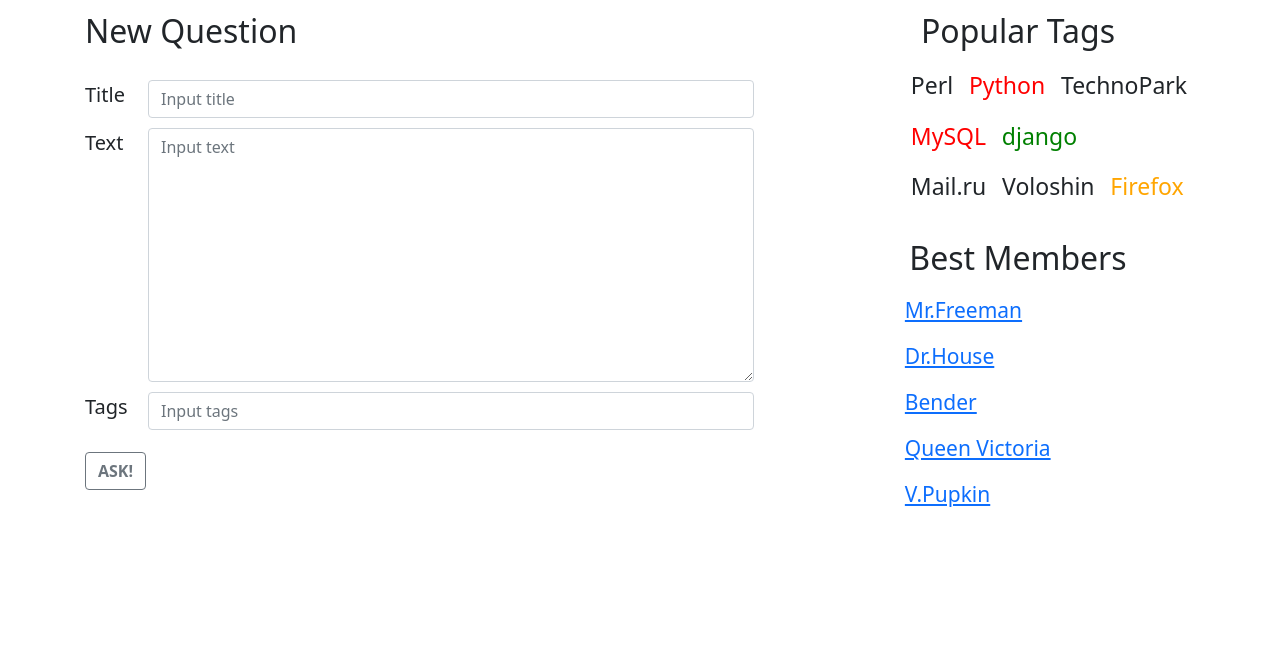
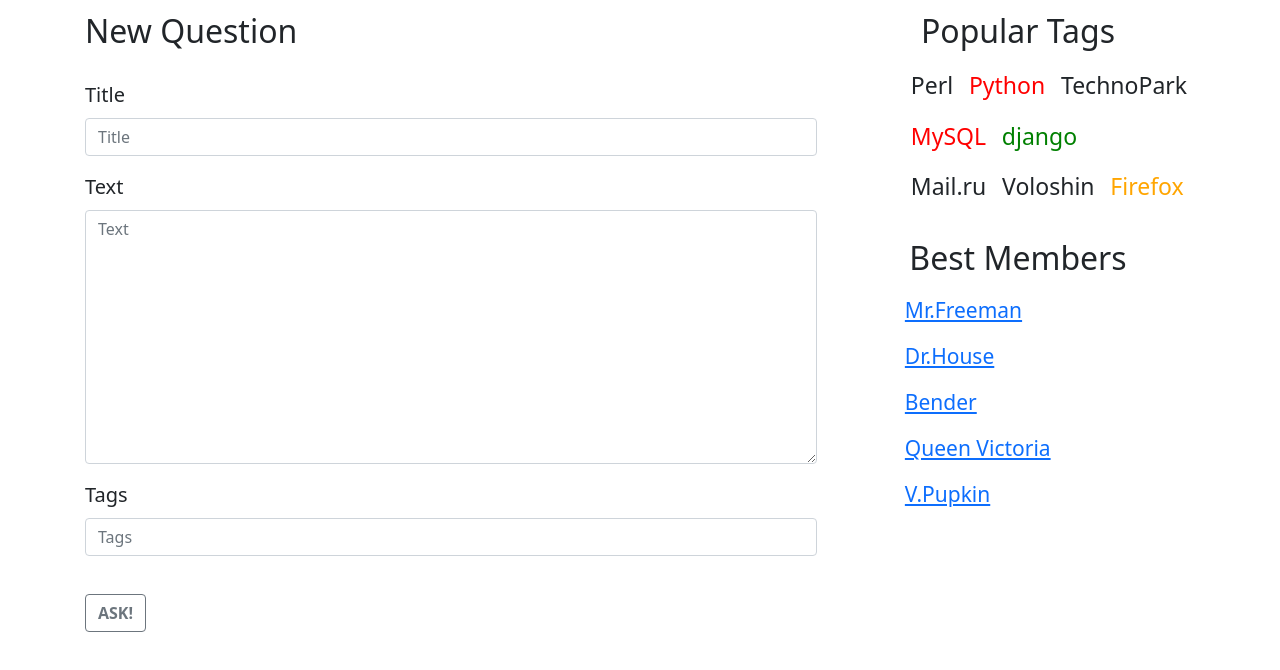
Before and after one commit to Lyalyashechka/askMeRudukh_tp_web_1_sem, a Django app: page /ask/ in a window 1280 px wide. Shown: the part 58-728 px from the top of the page. Run offline with Django 3.2, Linux system fonts and the light colour scheme; the visitor is signed in with stand-in values (Sample User, id 1); some libraries are stand-ins or nearby versions.

Commit message:
added addition ask

```diff
--- a/app/forms.py
+++ b/app/forms.py
@@ -1,5 +1,5 @@
 from django import forms
-from app.models import User
+from app.models import User, Question
 
 
 class LoginForm(forms.Form):
@@ -17,3 +17,12 @@ class SignUpForm(forms.ModelForm):
     class Meta:
         model = User
         fields = ('first_name', 'last_name', 'username', 'email',)
+
+
+class AskForm(forms.ModelForm):
+    title = forms.CharField()
+    text = forms.TextInput()
+    tags = forms.CharField()
+    class Meta:
+        model = Question
+        fields = ['title', 'text', 'tags']
--- a/app/views.py
+++ b/app/views.py
@@ -5,6 +5,8 @@ from django.core.paginator import EmptyPage, PageNotAnInteger, Paginator
 from app.models import *
 from django.contrib import auth
 from app.forms import *
+from django.contrib.auth.decorators import login_required
+
 
 def paginate(objects_list, request, per_page=5):
     paginator = Paginator(objects_list, per_page)
@@ -21,9 +23,24 @@ def hot(request):
     question = paginate(Question.objects.most_popular(), request)
     return render(request, 'index.html', {'questions': question})
 
-
+@login_required(login_url='/login/')
 def ask(request):
-    return render(request, 'ask.html', {})
+    if request.method == 'GET':
+        form = AskForm()
+    else:
+        form = AskForm(data=request.POST)
+        print(request.POST)
+        if form.is_valid():
+            print('validnaya forma')
+            question = form.save(commit=False)
+            question.author = request.user
+            question.save()
+            for tags in request.POST['tags'].split():
+                tag = Tag.objects.get_or_create(name=tags)[0]
+                question.tags.add(tag)
+                question.save()
+            return render(request, "question.html", {"question": question})
+    return render(request, 'ask.html', {'form': form, 'errors': form.errors})
 
 
 def login(request):
--- a/templates/ask.html
+++ b/templates/ask.html
@@ -6,30 +6,41 @@
 {% block header %}
 {% include "include/navbar.html" %}
 {% endblock header %}
+{% load bootstrap4 %}
+
 <!-- Begin page content -->
 
 {% block content %}
     <h2 id="new_question">New Question</h2>
-    <form class="ask_form" id="ask">
-      <div class="row">
-        <div class="col-1">Title</div>
-        <div class="col-10">
-          <input class="form-control" id="title" name="title" placeholder="Input title">
-        </div>
-      </div>
-      <div class="row">
-        <div class="col-1">Text</div>
-        <div class="col-10">
-          <textarea class="form-control" id="title" name="text" rows="10" placeholder="Input text"></textarea>
-        </div>
-      </div>
-      <div class="row">
-        <div class="col-1">Tags</div>
-        <div class="col-10">
-          <input class="form-control" id="title" name="tags" placeholder="Input tags">
-        </div>
-      </div>
+    <form class="ask_form" id="ask" method="POST" action="/ask/">
+        {% for error in error_message %}
+        <p class="error_log_message">{{ error }}</p>
+    {% endfor %}
+      {% csrf_token %}
+    {% bootstrap_form form %}
+      {% buttons %}
       <input required type="submit" class="btn btn-outline-secondary input_form" value="ASK!">
+          {% endbuttons %}
+
+<!--      <div class="row">-->
+<!--        <div class="col-1">Title</div>-->
+<!--        <div class="col-10">-->
+<!--          <input class="form-control" id="title" name="title" placeholder="Input title">-->
+<!--        </div>-->
+<!--      </div>-->
+<!--      <div class="row">-->
+<!--        <div class="col-1">Text</div>-->
+<!--        <div class="col-10">-->
+<!--          <textarea class="form-control" id="title" name="text" rows="10" placeholder="Input text"></textarea> -->
+<!--        </div>-->
+<!--      </div>-->
+<!--      <div class="row">-->
+<!--        <div class="col-1">Tags</div>-->
+<!--        <div class="col-10">-->
+<!--          <input class="form-control" id="title" name="tags" placeholder="Input tags">-->
+<!--        </div>-->
+<!--      </div>-->
+<!--      <input required type="submit" class="btn btn-outline-secondary input_form" value="ASK!">-->
     </form>
 {% endblock content %}
 {% block linkjs %}
```
